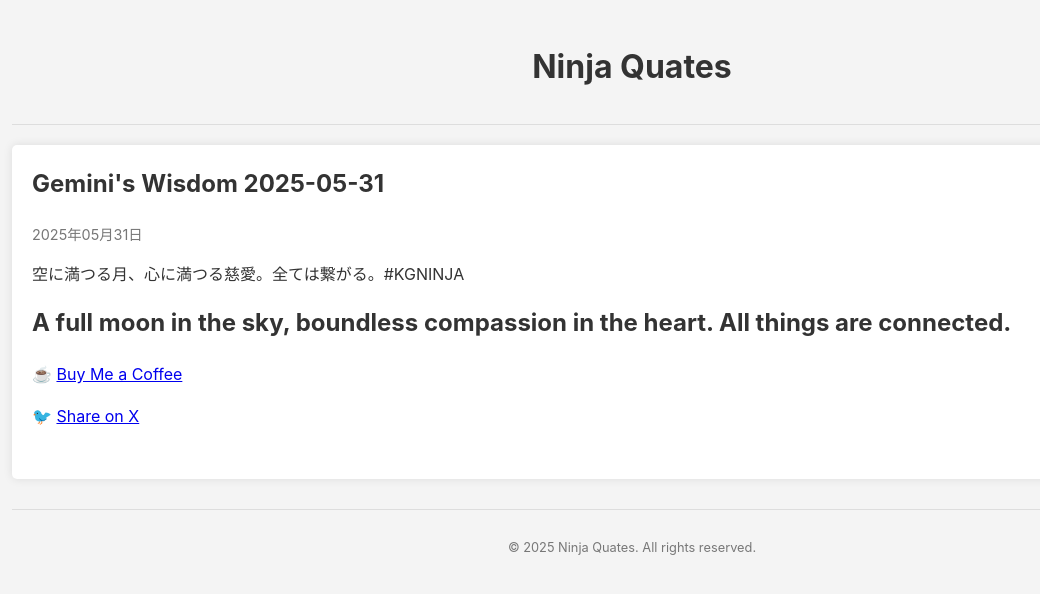
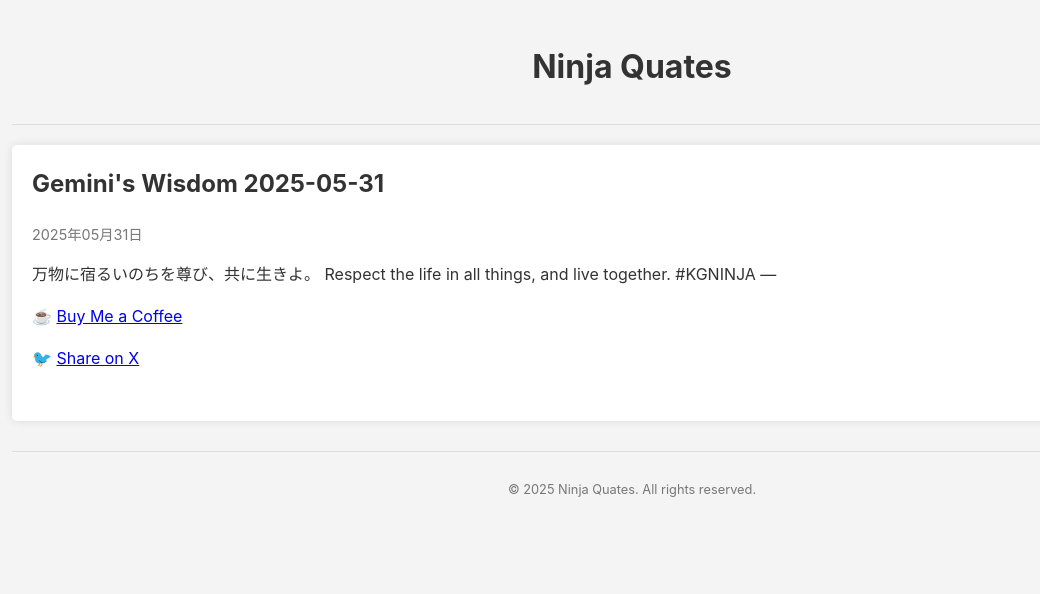
Before and after one commit to KG-NINJA/YU-GEKI-Gemini, a Jekyll site: the page built from _posts/2025-05-31-gemini-quote.md, in a window 1280 px wide. Shown: the top 594 px of the page, without its empty margins (8-1048 px from the left). Built offline with Jekyll 4.4.1, drawn with Linux system fonts in a browser that asks for light colours.

Commit message:
🧠 Gemini格言を自動投稿 (2025-05-31T17:19:48+00:00)

```diff
--- a/_posts/2025-05-31-gemini-quote.md
+++ b/_posts/2025-05-31-gemini-quote.md
@@ -5,11 +5,10 @@ tags: [AI, Quote, English]
 layout: post
 ---
 
-空に満つる月、心に満つる慈愛。全ては繋がる。#KGNINJA
-
-A full moon in the sky, boundless compassion in the heart. All things are connected.
+万物に宿るいのちを尊び、共に生きよ。
+Respect the life in all things, and live together. #KGNINJA
 ---
 
 ☕️ [Buy Me a Coffee](https://www.buymeacoffee.com/kgninja)
 
-🐦 [Share on X](https://twitter.com/intent/tweet?text=AI%20Quote%20of%20the%20Day%3A%20%22Compassion%20connects%20us%20all%2C%20like%20the%20moon's%20light.%22%20%23KGNINJA%20See%20more%20%F0%9F%91%87&url=https%3A%2F%2Fkg-ninja.github.io%2FYU-GEKI-Gemini%2F2025%2F05%2F31%2Fgemini-quote.html)
+🐦 [Share on X](https://twitter.com/intent/tweet?text=AI%20Quote%20of%20the%20Day%3A%20%22Revere%20all%20life%3B%20live%20in%20harmony%20with%20nature.%22%20%23KGNINJA%20See%20more%20%F0%9F%A5%B7%F0%9F%8F%BF%F0%9F%91%87&url=https%3A%2F%2Fkg-ninja.github.io%2FYU-GEKI-Gemini%2F2025%2F05%2F31%2Fgemini-quote.html)
```
